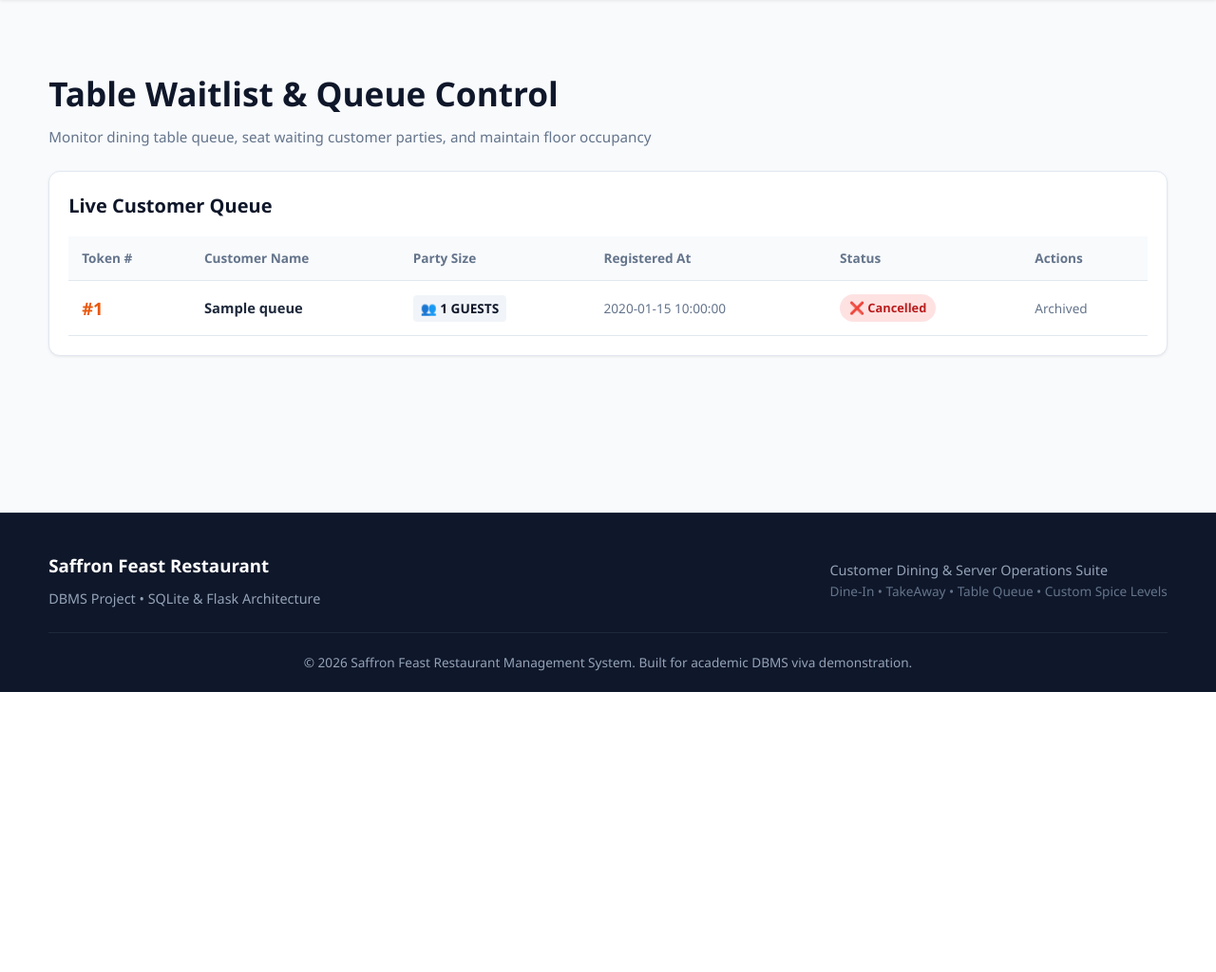
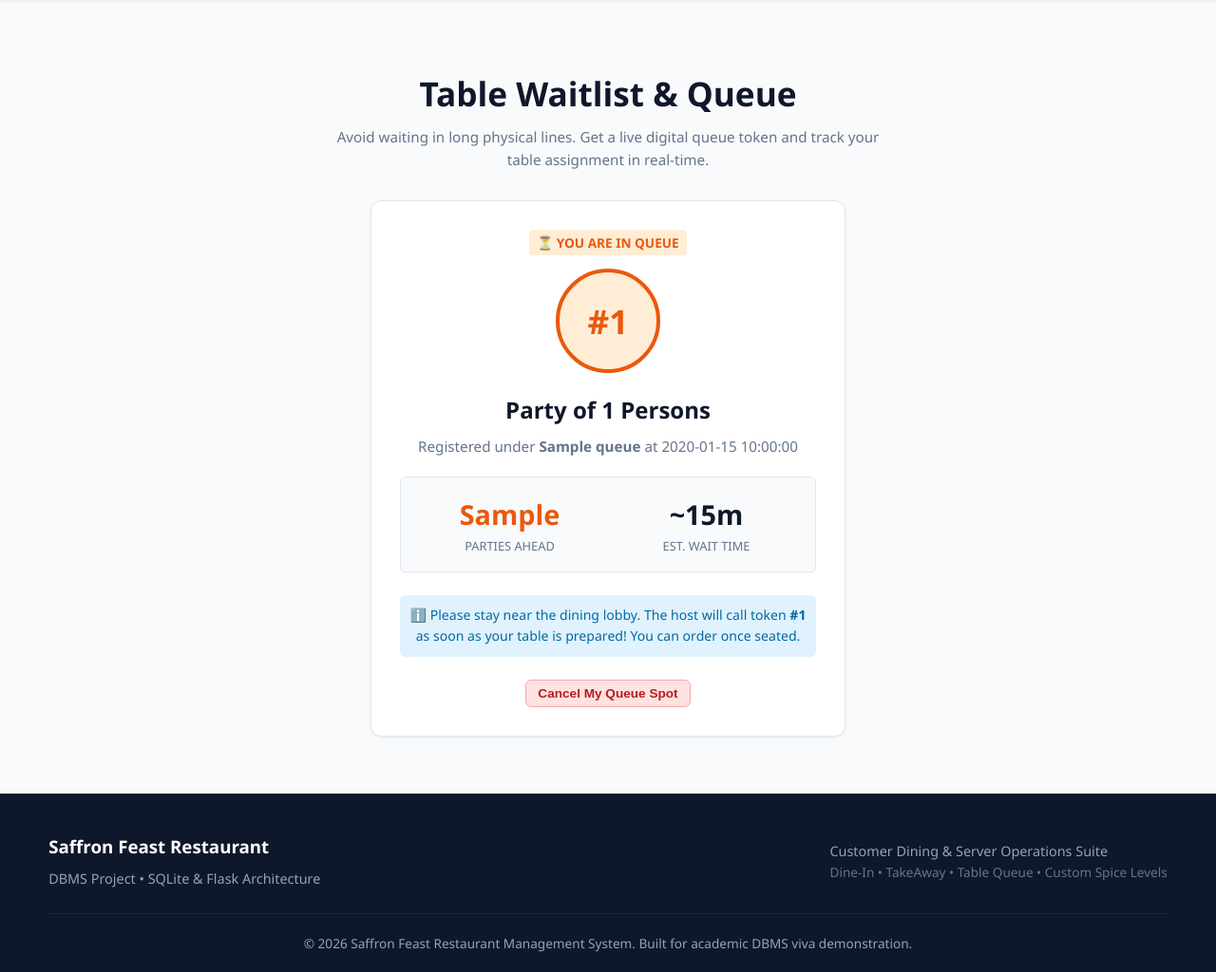
Before and after one commit to Soham0407/DBMS-Project, a Flask app: template templates/admin/queue.html in a window 1280 px wide. Shown: the part 71-1095 px from the top of the page at 95% size. Before the commit the page ends 800 px from the top, so only its background shows below. Run offline with Flask 3, Linux system fonts and the light colour scheme; the template is opened without the code that fills it: most values are stand-ins (such as "Sample title", 1, 10 or a date in 2020).

```diff
--- a/templates/admin/queue.html
+++ b/templates/admin/queue.html
@@ -1,97 +1,135 @@
 {% extends 'base.html' %}
-{% block title %}Queue Waitlist Control - Saffron Feast{% endblock %}
+{% block title %}Table Waitlist Queue - Saffron Feast{% endblock %}
 
 {% block content %}
 <div class="container">
 
-  <div class="section-header">
+  <div class="section-header" style="text-align: center; max-width: 600px; margin: 0 auto 30px;">
     <div>
       <h1 style="font-size: 2.2rem; font-weight: 800; color: var(--secondary); margin-bottom: 6px;">
-        Table Waitlist & Queue Control
+        Table Waitlist & Queue
       </h1>
-      <p>Monitor dining table queue, seat waiting customer parties, and maintain floor occupancy</p>
+      <p>Avoid waiting in long physical lines. Get a live digital queue token and track your table assignment in real-time.</p>
     </div>
   </div>
 
-  <div class="admin-card">
-    <h3 style="font-size: 1.25rem; font-weight: 700; color: var(--secondary); margin-bottom: 16px;">
-      Live Customer Queue
-    </h3>
+  {% if my_queue %}
+    {% if my_queue.status == 'Seated' %}
+    <!-- CURRENT ACTIVE SEATED TABLE -->
+    <div class="queue-card" style="border: 2px solid #10b981;">
+      <span class="badge" style="background: #ecfdf5; color: #047857; margin-bottom: 14px; font-size: 0.9rem; padding: 6px 14px;">
+        🎉 YOU ARE SEATED
+      </span>
 
-    {% if queue_list %}
-    <div style="overflow-x: auto;">
-      <table class="admin-table">
-        <thead>
-          <tr>
-            <th>Token #</th>
-            <th>Customer Name</th>
-            <th>Party Size</th>
-            <th>Registered At</th>
-            <th>Status</th>
-            <th>Actions</th>
-          </tr>
-        </thead>
-        <tbody>
-          {% for q in queue_list %}
-          <tr>
-            <td>
-              <span style="font-size: 1.15rem; font-weight: 800; color: var(--primary);">
-                #{{ q.token_number }}
-              </span>
-            </td>
-            <td><strong>{{ q.customer_name }}</strong></td>
-            <td>
-              <span class="badge" style="background:#f1f5f9; color:var(--secondary); font-size: 0.85rem;">
-                👥 {{ q.party_size }} Guests
-              </span>
-            </td>
-            <td style="font-size: 0.85rem; color: var(--text-muted);">{{ q.created_at }}</td>
-            <td>
-              {% if q.status == 'Waiting' %}
-                <span class="badge badge-status status-pending">⏳ Waiting</span>
-              {% elif q.status == 'Seated' %}
-                <span class="badge badge-status status-completed">✅ Seated</span>
-              {% else %}
-                <span class="badge badge-status status-cancelled">❌ Cancelled</span>
-              {% endif %}
-            </td>
-            <td>
-              {% if q.status == 'Waiting' %}
-              <div style="display: flex; gap: 8px;">
-                <form action="{{ url_for('seat_customer', queue_id=q.id) }}" method="POST">
-                  <button type="submit" class="btn btn-success btn-sm">
-                    🪑 Seat Table
-                  </button>
-                </form>
-                <form action="{{ url_for('cancel_queue_entry', queue_id=q.id) }}" method="POST">
-                  <button type="submit" class="btn btn-danger btn-sm">
-                    Cancel
-                  </button>
-                </form>
+      <div class="token-circle" style="background: #10b981; color: #fff;">
+        #{{ my_queue.token_number }}
       </div>
-              {% elif q.status == 'Seated' %}
-              <div style="display: flex; gap: 8px; align-items: center;">
-                <form action="{{ url_for('release_queue_entry', queue_id=q.id) }}" method="POST">
-                  <button type="submit" class="btn btn-outline btn-sm" style="color: #64748b; border-color: #cbd5e1;">
-                    🏁 Vacate Table
+
+      <h2 style="color: var(--secondary); font-size: 1.5rem; margin-bottom: 6px;">
+        Party of {{ my_queue.party_size }} Guests (Seated)
+      </h2>
+      <p style="color: var(--text-muted); font-size: 0.95rem; margin-bottom: 20px;">
+        Registered under <strong>{{ my_queue.customer_name }}</strong>
+      </p>
+
+      <div style="background: #ecfdf5; border: 1px solid #a7f3d0; border-radius: var(--radius-sm); padding: 16px; margin-bottom: 24px; text-align: center;">
+        <p style="color: #065f46; font-weight: 600; font-size: 1rem; margin-bottom: 12px;">
+          Your dining table is active! You can now place food orders from the menu.
+        </p>
+        <div style="display: flex; gap: 10px; justify-content: center; flex-wrap: wrap;">
+          <a href="{{ url_for('menu') }}" class="btn btn-primary">🍲 Browse Menu & Order</a>
+          <a href="{{ url_for('view_cart') }}" class="btn btn-secondary">🛒 View Cart</a>
+        </div>
+      </div>
+
+      <form action="{{ url_for('leave_table') }}" method="POST">
+        <button type="submit" class="btn btn-outline btn-sm" onclick="return confirm('Do you want to vacate your table and finish dining?')">
+          Finish Dining & Vacate Table
         </button>
       </form>
     </div>
     {% else %}
-                <span style="color: var(--text-muted); font-size: 0.85rem;">Archived</span>
+    <!-- CURRENT ACTIVE WAITING TICKET -->
+    <div class="queue-card">
+      <span class="badge" style="background: #ffedd5; color: var(--primary); margin-bottom: 14px; font-size: 0.85rem;">
+        ⏳ YOU ARE IN QUEUE
+      </span>
+
+      <div class="token-circle">
+        #{{ my_queue.token_number }}
+      </div>
+
+      <h2 style="color: var(--secondary); font-size: 1.5rem; margin-bottom: 6px;">
+        Party of {{ my_queue.party_size }} Persons
+      </h2>
+      <p style="color: var(--text-muted); font-size: 0.95rem; margin-bottom: 20px;">
+        Registered under <strong>{{ my_queue.customer_name }}</strong> at {{ my_queue.created_at }}
+      </p>
+
+      <div style="background: #f8fafc; border: 1px solid var(--border-color); border-radius: var(--radius-sm); padding: 16px; margin-bottom: 24px; display: grid; grid-template-columns: 1fr 1fr; gap: 10px;">
+        <div>
+          <div style="font-size: 1.8rem; font-weight: 800; color: var(--primary);">{{ parties_ahead }}</div>
+          <div style="font-size: 0.8rem; color: var(--text-muted); text-transform: uppercase;">Parties Ahead</div>
+        </div>
+        <div>
+          <div style="font-size: 1.8rem; font-weight: 800; color: var(--secondary);">~{{ (parties_ahead * 8) + 5 }}m</div>
+          <div style="font-size: 0.8rem; color: var(--text-muted); text-transform: uppercase;">Est. Wait Time</div>
+        </div>
+      </div>
+
+      <div style="margin-bottom: 24px; font-size: 0.88rem; color: #0369a1; background: #e0f2fe; padding: 10px; border-radius: var(--radius-sm);">
+        ℹ️ Please stay near the dining lobby. The host will call token <strong>#{{ my_queue.token_number }}</strong> as soon as your table is prepared! You can order once seated.
+      </div>
+
+      <form action="{{ url_for('cancel_queue') }}" method="POST">
+        <button type="submit" class="btn btn-danger btn-sm" onclick="return confirm('Do you want to release your queue token?')">
+          Cancel My Queue Spot
+        </button>
+      </form>
+    </div>
     {% endif %}
-            </td>
-          </tr>
-          {% endfor %}
-        </tbody>
-      </table>
+
+  {% else %}
+
+    <!-- JOIN WAITLIST FORM -->
+    <div class="receipt-card" style="max-width: 520px;">
+      <div style="text-align: center; margin-bottom: 24px;">
+        <div style="font-size: 2.8rem; margin-bottom: 8px;">🪑</div>
+        <h2 style="color: var(--secondary); margin-bottom: 6px;">Join the Table Queue</h2>
+        <p style="color: var(--text-muted); font-size: 0.9rem;">
+          Currently <strong>{{ total_waiting }}</strong> party/parties waiting for tables.
+        </p>
       </div>
+
+      {% if current_user.id %}
+      <form action="{{ url_for('customer_queue') }}" method="POST">
+        <div class="form-group">
+          <label class="form-label" for="party_size">How many guests in your party?</label>
+          <select name="party_size" id="party_size" class="form-control" style="font-weight: 600;">
+            <option value="1">1 Person (Solo diner)</option>
+            <option value="2" selected>2 Persons (Couple table)</option>
+            <option value="3">3 Persons</option>
+            <option value="4">4 Persons (Standard family table)</option>
+            <option value="5">5 Persons</option>
+            <option value="6">6 Persons (Large booth)</option>
+            <option value="8">8+ Persons (Group party)</option>
+          </select>
+        </div>
+
+        <button type="submit" class="btn btn-primary btn-block" style="padding: 12px; font-size: 1.05rem;">
+          🎟️ Get My Queue Token
+        </button>
+      </form>
       {% else %}
-      <p style="color: var(--text-muted); text-align: center; padding: 30px;">
-        No customers currently in queue.
-      </p>
+        <div style="text-align: center; padding: 10px 0;">
+          <p style="color: var(--text-muted); margin-bottom: 16px;">Please log in or sign up to grab your queue token.</p>
+          <a href="{{ url_for('login') }}" class="btn btn-primary btn-block">Log in to Join Queue</a>
+        </div>
       {% endif %}
+
     </div>
+
+  {% endif %}
 
 </div>
 {% endblock %}
```
Also changed, not shown: restaurant.db. Lines whose indentation alone changed are shown as unchanged.
